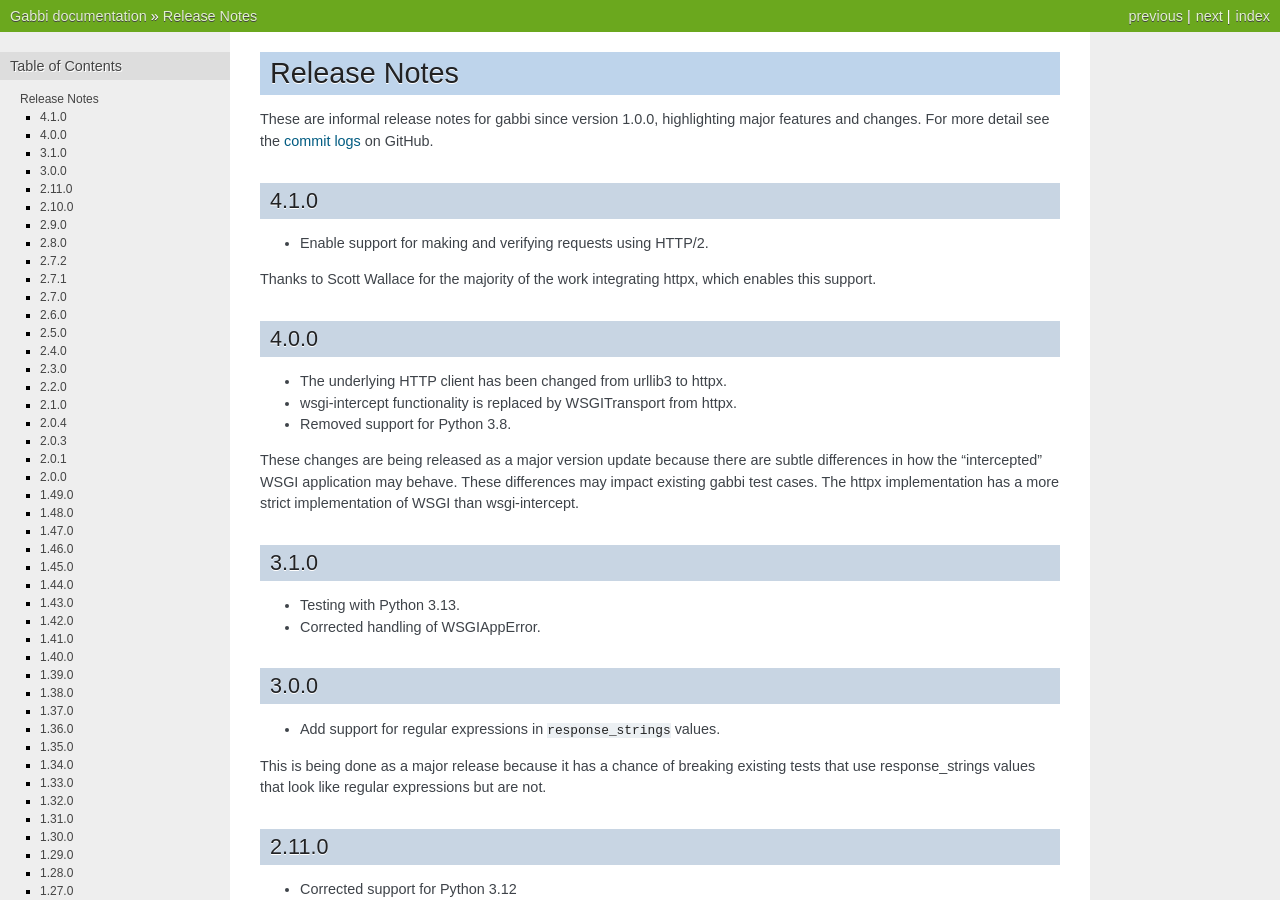
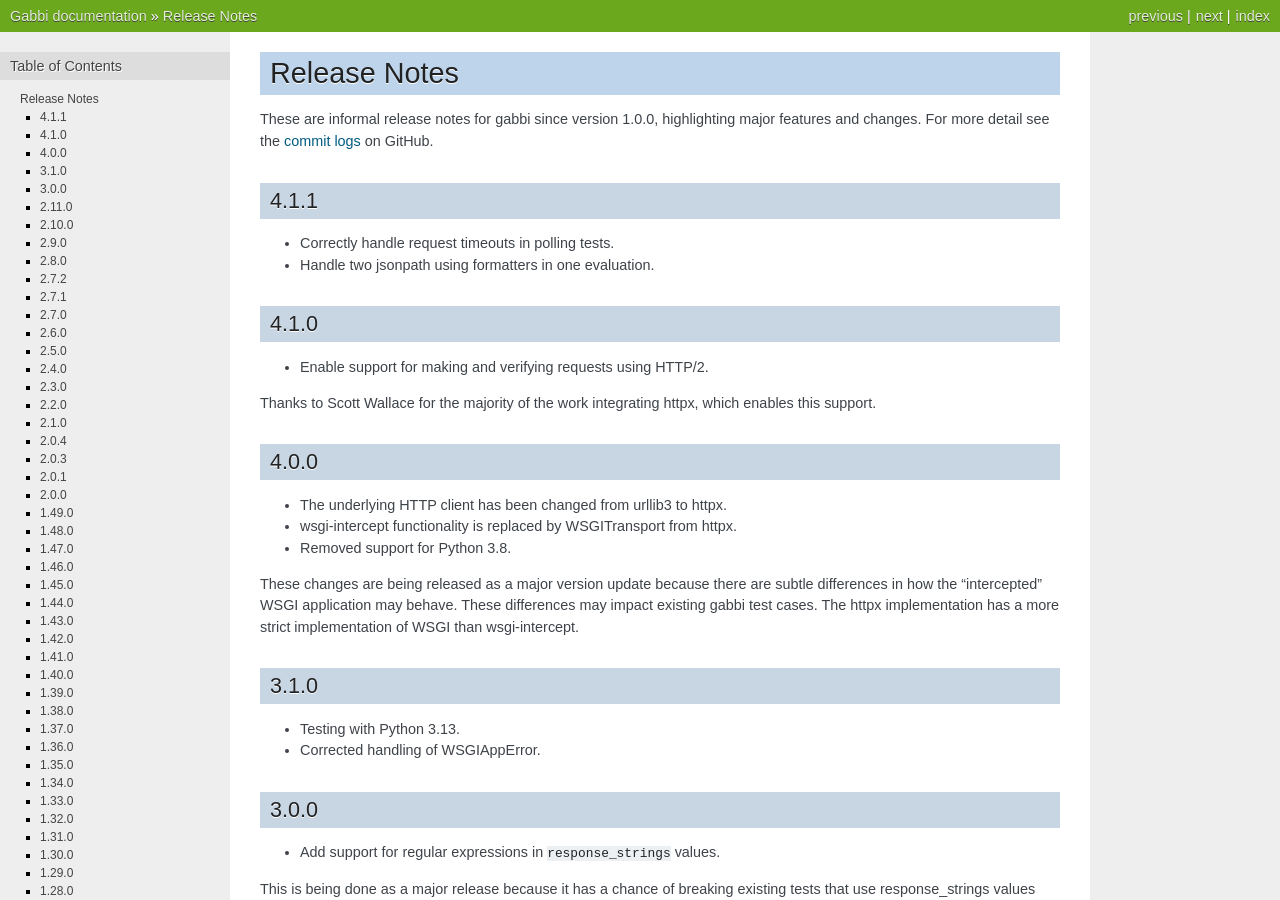
Before and after one commit to cdent/gabbi, a Sphinx documentation site: the page built from docs/source/release.rst, in a window 1280 px wide and 900 px high. Built offline with Sphinx 7.4.7, drawn with Linux system fonts in a browser that asks for light colours.

Commit message:
Release 4.1.1
* Correctly handle request timeouts in polling tests.
* Handle two jsonpath using formatters in one evaluation.

```diff
--- a/docs/source/release.rst
+++ b/docs/source/release.rst
@@ -4,6 +4,12 @@
 These are informal release notes for gabbi since version 1.0.0,
 highlighting major features and changes. For more detail see
 the `commit logs`_ on GitHub.
+
+4.1.1
+-----
+
+* Correctly handle request timeouts in polling tests.
+* Handle two jsonpath using formatters in one evaluation.
 
 4.1.0
 -----
--- a/gabbi/__init__.py
+++ b/gabbi/__init__.py
@@ -12,4 +12,4 @@
 # under the License.
 """See gabbi.driver and gabbbi.case."""
 
-__version__ = '4.1.0'
+__version__ = '4.1.1'
```
